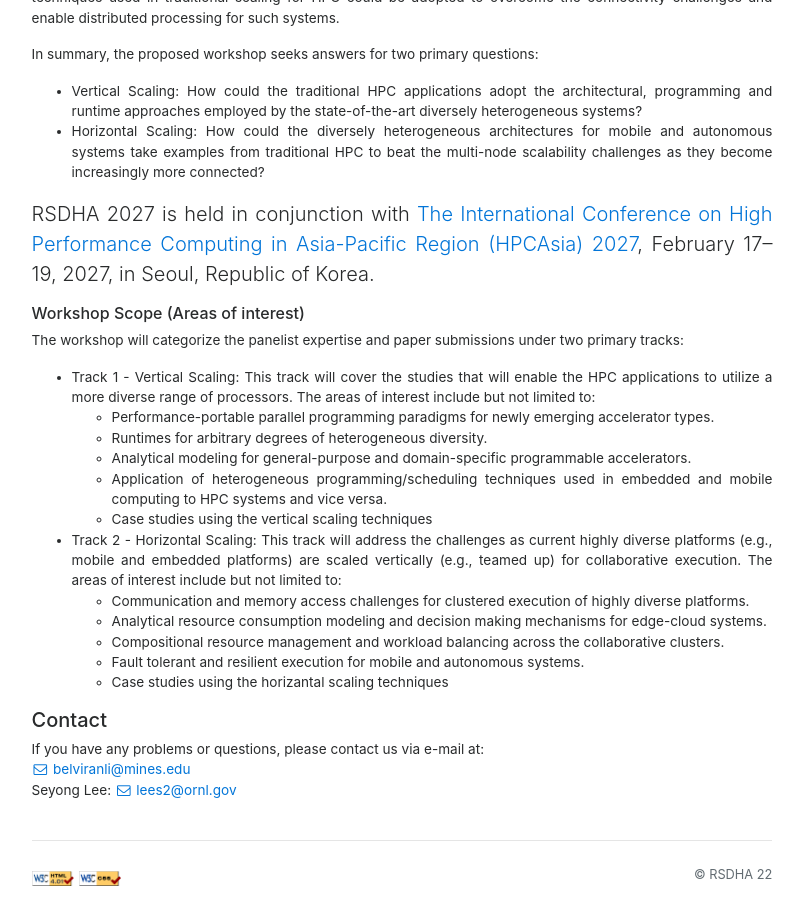
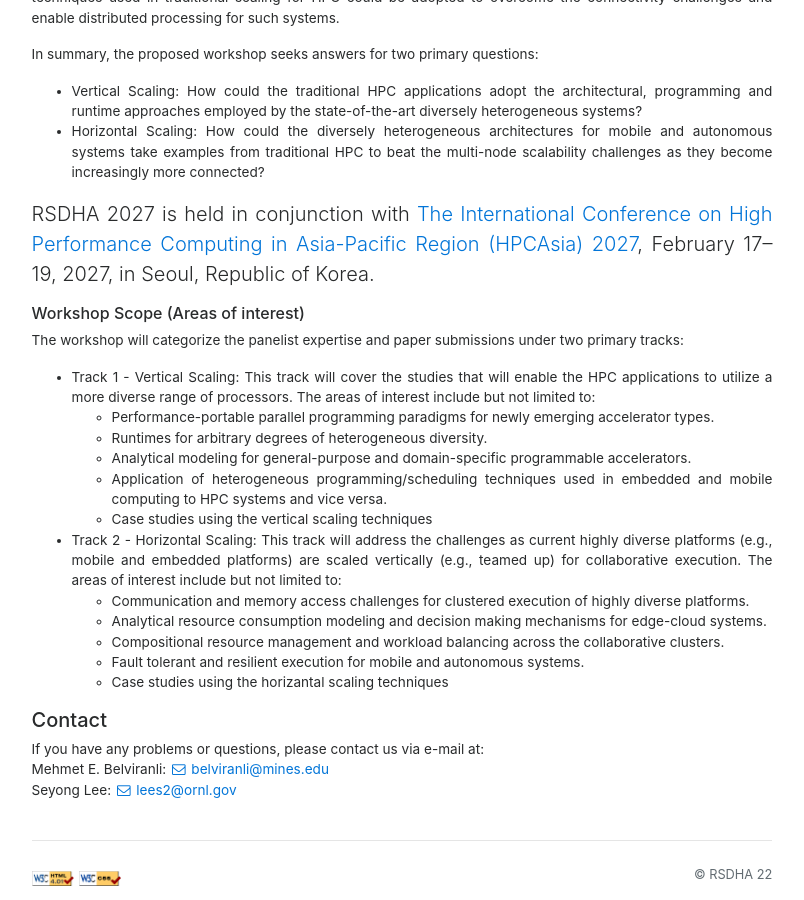
Before and after one commit to hpsslab/rsdha-27, a Jekyll site: the page built from index.html, in a window 1280 px wide and 900 px high, scrolled down 1106 px. Shown: the whole window, without its empty margins (238-1042 px from the left). Built offline with Jekyll 4.4.1, drawn with Linux system fonts in a browser that asks for light colours; nearby versions of some CDN libraries.

```diff
--- a/_includes/contact-us.html
+++ b/_includes/contact-us.html
@@ -1,7 +1,8 @@
 <h5>Contact</h5>
 <p class="text-left">
     If you have any problems or questions, please contact us via e-mail at:
-    <br><a href="mailto:{{ site.data.conference.email }}">
+    <br>Mehmet E. Belviranli:
+    <a href="mailto:{{ site.data.conference.email }}">
         <i class="fa fa-envelope-o fa-fw" aria-hidden="true"></i>
         {{ site.data.conference.email }}
     </a>
```
